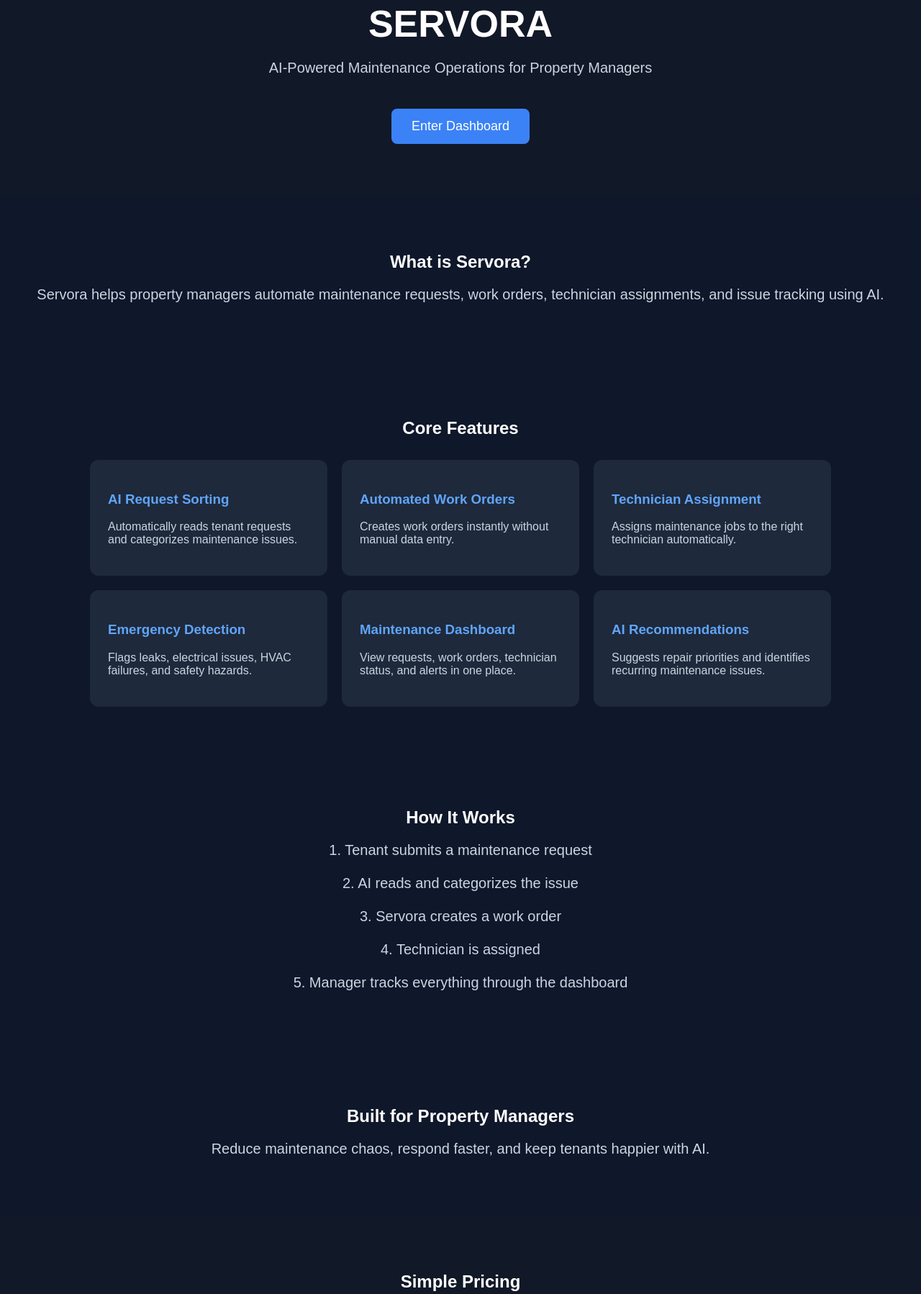
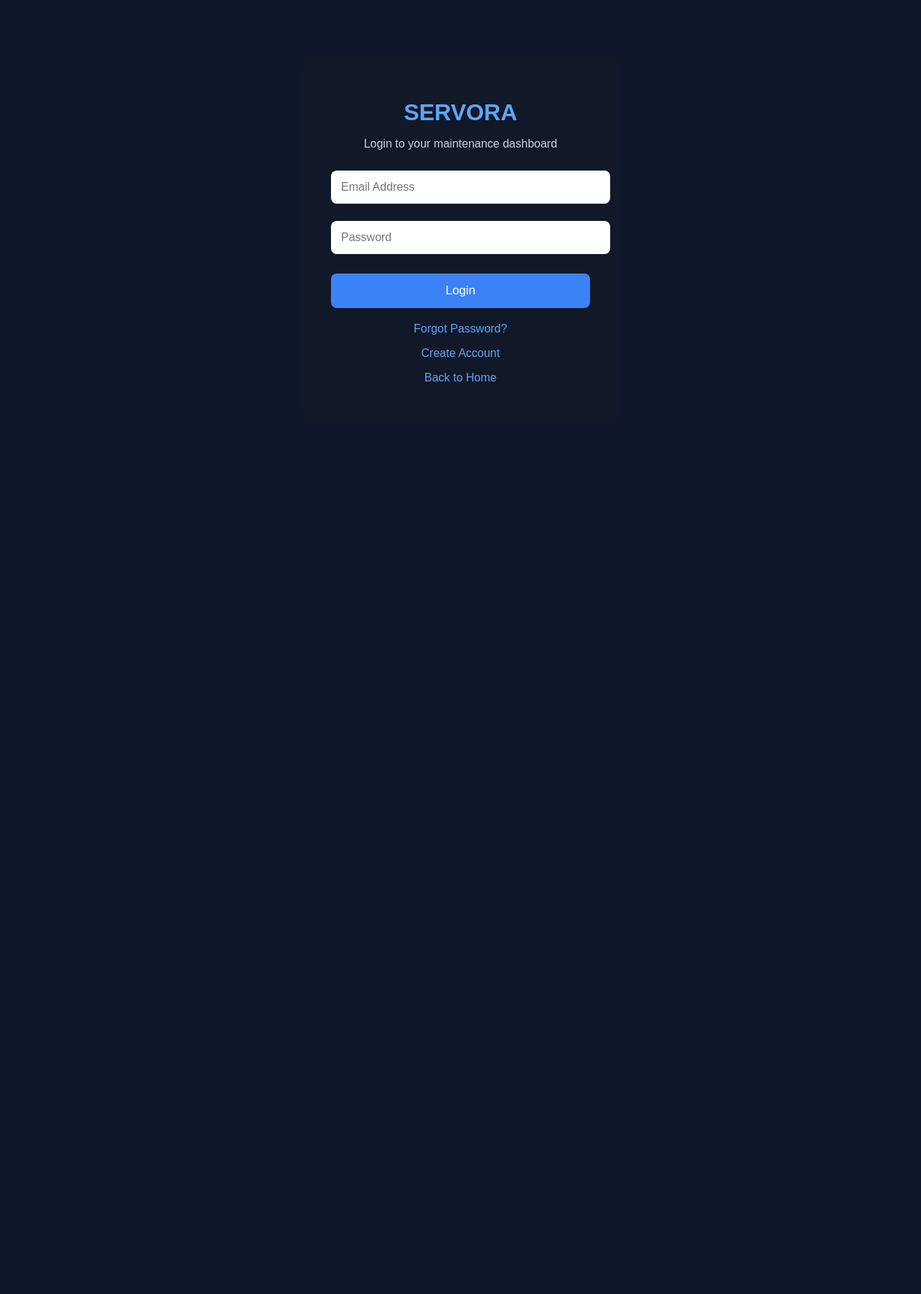
Before and after one commit to elihalel777-hue/Servora, a plain HTML site: page index.html in a window 1280 px wide. Shown: the part 67-1865 px from the top of the page at 72% size. After the commit the page ends 800 px from the top, so only its background shows below. Drawn offline with Linux system fonts and the light colour scheme.

Commit message:
Update index.html

```diff
--- a/index.html
+++ b/index.html
@@ -1,233 +1,90 @@
 <!DOCTYPE html>
 <html>
 <head>
-    <title>Servora</title>
-
+    <title>Servora Login</title>
     <style>
-
-        body{
-            font-family:Arial;
-            margin:0;
-            background:#0f172a;
-            color:white;
-            text-align:center;
+        body {
+            font-family: Arial;
+            margin: 0;
+            background: #0f172a;
+            color: white;
+            display: flex;
+            justify-content: center;
+            align-items: center;
+            height: 100vh;
+            text-align: center;
         }
 
-        header{
-            background:#111827;
-            padding:70px 20px;
+        .login-box {
+            background: #111827;
+            padding: 40px;
+            border-radius: 15px;
+            width: 360px;
         }
 
-        h1{
-            font-size:52px;
-            margin:0;
+        h1 {
+            color: #60a5fa;
+            margin-bottom: 10px;
         }
 
-        p{
-            color:#cbd5e1;
-            font-size:20px;
+        p {
+            color: #cbd5e1;
         }
 
-        .btn{
-            background:#3b82f6;
-            color:white;
-            padding:14px 28px;
-            border:none;
-            border-radius:8px;
-            font-size:18px;
-            cursor:pointer;
-            margin-top:25px;
+        input {
+            width: 100%;
+            padding: 14px;
+            margin: 12px 0;
+            border: none;
+            border-radius: 8px;
+            font-size: 16px;
         }
 
-        .btn:hover{
-            background:#2563eb;
+        .btn {
+            width: 100%;
+            padding: 14px;
+            margin-top: 15px;
+            background: #3b82f6;
+            color: white;
+            border: none;
+            border-radius: 8px;
+            font-size: 17px;
+            cursor: pointer;
         }
 
-        .section{
-            padding:60px 20px;
+        .btn:hover {
+            background: #2563eb;
         }
 
-        .cards{
-            display:flex;
-            justify-content:center;
-            flex-wrap:wrap;
-            gap:20px;
-            margin-top:30px;
+        a {
+            color: #60a5fa;
+            text-decoration: none;
         }
 
-        .card{
-            background:#1e293b;
-            width:280px;
-            padding:25px;
-            border-radius:12px;
-            text-align:left;
+        .links {
+            margin-top: 20px;
         }
-
-        .card h3{
-            color:#60a5fa;
-        }
-
-        .card p{
-            font-size:16px;
-        }
-
-        .pricing{
-            background:#111827;
-        }
-
-        footer{
-            background:#020617;
-            padding:30px;
-            color:#94a3b8;
-        }
-
     </style>
-
 </head>
-
 <body>
 
-<header>
+<div class="login-box">
+    <h1>SERVORA</h1>
+    <p>Login to your maintenance dashboard</p>
 
-    <h1>SERVORA</h1>
+    <input type="email" placeholder="Email Address">
+    <input type="password" placeholder="Password">
 
-    <p>AI-Powered Maintenance Operations for Property Managers</p>
-
-    <button class="btn" onclick="window.location.href='login.html'">
-        Enter Dashboard
+    <button class="btn" onclick="window.location.href='dashboard.html'">
+        Login
     </button>
 
-</header>
-
-<div class="section">
-
-    <h2>What is Servora?</h2>
-
-    <p>
-        Servora helps property managers automate maintenance requests,
-        work orders, technician assignments, and issue tracking using AI.
-    </p>
-
+    <div class="links">
+        <p><a href="#">Forgot Password?</a></p>
+        <p><a href="#">Create Account</a></p>
+        <p><a href="index.html">Back to Home</a></p>
+    </div>
 </div>
-
-<div class="section">
-
-    <h2>Core Features</h2>
-
-    <div class="cards">
-
-        <div class="card">
-            <h3>AI Request Sorting</h3>
-            <p>Automatically reads tenant requests and categorizes maintenance issues.</p>
-        </div>
-
-        <div class="card">
-            <h3>Automated Work Orders</h3>
-            <p>Creates work orders instantly without manual data entry.</p>
-        </div>
-
-        <div class="card">
-            <h3>Technician Assignment</h3>
-            <p>Assigns maintenance jobs to the right technician automatically.</p>
-        </div>
-
-        <div class="card">
-            <h3>Emergency Detection</h3>
-            <p>Flags leaks, electrical issues, HVAC failures, and safety hazards.</p>
-        </div>
-
-        <div class="card">
-            <h3>Maintenance Dashboard</h3>
-            <p>View requests, work orders, technician status, and alerts in one place.</p>
-        </div>
-
-        <div class="card">
-            <h3>AI Recommendations</h3>
-            <p>Suggests repair priorities and identifies recurring maintenance issues.</p>
-        </div>
-
-    </div>
-
-</div>
-
-<div class="section">
-
-    <h2>How It Works</h2>
-
-    <p>
-
-        1. Tenant submits a maintenance request<br><br>
-
-        2. AI reads and categorizes the issue<br><br>
-
-        3. Servora creates a work order<br><br>
-
-        4. Technician is assigned<br><br>
-
-        5. Manager tracks everything through the dashboard
-
-    </p>
-
-</div>
-
-<div class="section">
-
-    <h2>Built for Property Managers</h2>
-
-    <p>
-
-        Reduce maintenance chaos, respond faster,
-        and keep tenants happier with AI.
-
-    </p>
-
-</div>
-
-<div class="section pricing">
-
-    <h2>Simple Pricing</h2>
-
-    <div class="cards">
-
-        <div class="card">
-            <h3>Starter</h3>
-            <p>$299/month</p>
-            <p>Perfect for small property managers.</p>
-        </div>
-
-        <div class="card">
-            <h3>Professional</h3>
-            <p>$799/month</p>
-            <p>AI automation for growing property management companies.</p>
-        </div>
-
-        <div class="card">
-            <h3>Enterprise</h3>
-            <p>Custom Pricing</p>
-            <p>For large organizations managing multiple properties.</p>
-        </div>
-
-    </div>
-
-</div>
-
-<div class="section">
-
-    <h2>Ready to simplify maintenance?</h2>
-
-    <p>Start using AI to automate your maintenance operations today.</p>
-
-    <button class="btn" onclick="window.location.href='dashboard.html'">
-        Enter Dashboard
-    </button>
-
-</div>
-
-<footer>
-
-    © 2026 Servora. All Rights Reserved.
-
-</footer>
 
 </body>
 </html>
```
